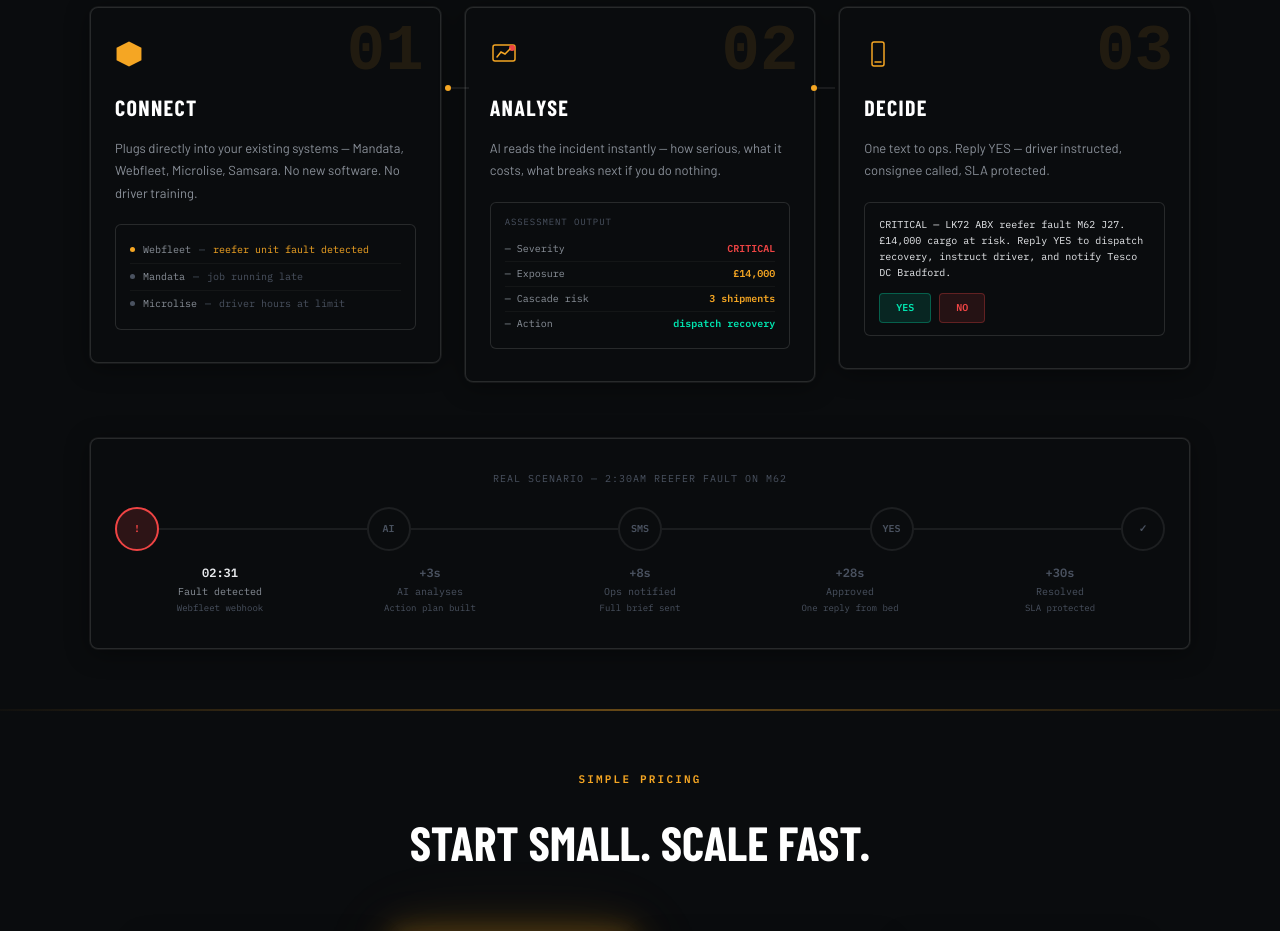
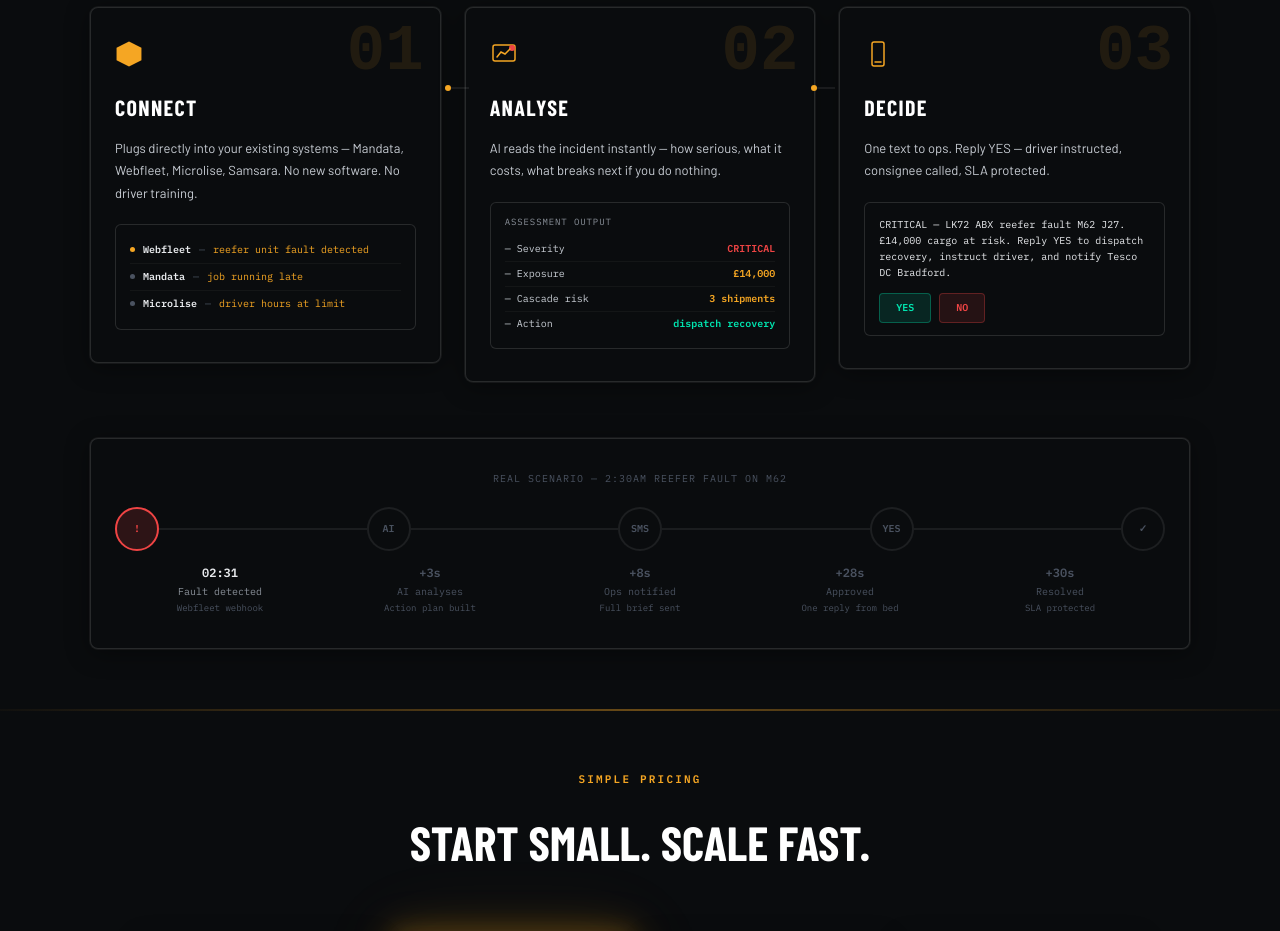
Before and after one commit to waterwellproject8-star/disruption-hub, a Next.js app: page / in a window 1280 px wide. Shown: the part 1100-2031 px from the top of the page. Built offline with nearby package versions, Linux system fonts and the light colour scheme; a web font is replaced by a local one.

Commit message:
page.js: HOW IT WORKS contrast fixes — card descriptions #c8cdd4, platform names white+bold, all status text amber, assessment labels #c8cdd4, ASSESSMENT OUTPUT label #8a9099

```diff
--- a/app/page.js
+++ b/app/page.js
@@ -379,7 +379,7 @@ export default function HomePage() {
                 <svg width="28" height="28" viewBox="0 0 18 18"><polygon points="9,1 17,5 17,13 9,17 1,13 1,5" fill="#f5a623"/></svg>
               </div>
               <h3 style={{ fontFamily: FF.condensed, fontSize: 22, fontWeight: 800, textTransform: 'uppercase', letterSpacing: '0.06em', color: '#fff', marginBottom: 12 }}>Connect</h3>
-              <p style={{ fontSize: 13, color: '#8a9099', lineHeight: 1.7, marginBottom: 20 }}>Plugs directly into your existing systems — Mandata, Webfleet, Microlise, Samsara. No new software. No driver training.</p>
+              <p style={{ fontSize: 13, color: '#c8cdd4', lineHeight: 1.7, marginBottom: 20, fontWeight: 400 }}>Plugs directly into your existing systems — Mandata, Webfleet, Microlise, Samsara. No new software. No driver training.</p>
               <div style={{ background: T.navyCard, border: '1px solid rgba(255,255,255,0.12)', borderRadius: 6, padding: '12px 14px' }}>
                 {[
                   { src: 'Webfleet', evt: 'reefer unit fault detected', hot: true },
@@ -388,9 +388,9 @@ export default function HomePage() {
                 ].map((w, i) => (
                   <div key={i} style={{ display: 'flex', alignItems: 'center', gap: 8, padding: '5px 0', borderBottom: i < 2 ? '1px solid rgba(255,255,255,0.04)' : 'none' }}>
                     <div style={{ width: 5, height: 5, borderRadius: '50%', background: w.hot ? '#f5a623' : '#4a5260' }} />
-                    <span style={{ fontFamily: FF.mono, fontSize: 10, color: '#8a9099' }}>{w.src}</span>
+                    <span style={{ fontFamily: FF.mono, fontSize: 10, color: '#e8eaed', fontWeight: 600 }}>{w.src}</span>
                     <span style={{ fontFamily: FF.mono, fontSize: 10, color: '#4a5260' }}>—</span>
-                    <span style={{ fontFamily: FF.mono, fontSize: 10, color: w.hot ? '#f5a623' : '#4a5260' }}>{w.evt}</span>
+                    <span style={{ fontFamily: FF.mono, fontSize: 10, color: '#f5a623' }}>{w.evt}</span>
                   </div>
                 ))}
               </div>
@@ -414,9 +414,9 @@ export default function HomePage() {
                 </svg>
               </div>
               <h3 style={{ fontFamily: FF.condensed, fontSize: 22, fontWeight: 800, textTransform: 'uppercase', letterSpacing: '0.06em', color: '#fff', marginBottom: 12 }}>Analyse</h3>
-              <p style={{ fontSize: 13, color: '#8a9099', lineHeight: 1.7, marginBottom: 20 }}>AI reads the incident instantly — how serious, what it costs, what breaks next if you do nothing.</p>
+              <p style={{ fontSize: 13, color: '#c8cdd4', lineHeight: 1.7, marginBottom: 20, fontWeight: 400 }}>AI reads the incident instantly — how serious, what it costs, what breaks next if you do nothing.</p>
               <div style={{ background: T.navyCard, border: '1px solid rgba(255,255,255,0.12)', borderRadius: 6, padding: '12px 14px' }}>
-                <div style={{ fontFamily: FF.mono, fontSize: 9, color: '#4a5260', letterSpacing: '0.1em', marginBottom: 8 }}>ASSESSMENT OUTPUT</div>
+                <div style={{ fontFamily: FF.mono, fontSize: 9, color: '#8a9099', letterSpacing: '0.1em', marginBottom: 8 }}>ASSESSMENT OUTPUT</div>
                 {[
                   { k: 'Severity', v: 'CRITICAL', c: '#ef4444' },
                   { k: 'Exposure', v: '£14,000', c: '#f5a623' },
@@ -424,7 +424,7 @@ export default function HomePage() {
                   { k: 'Action', v: 'dispatch recovery', c: '#00e5b0' },
                 ].map((r, i) => (
                   <div key={i} style={{ display: 'flex', justifyContent: 'space-between', padding: '4px 0', borderBottom: i < 3 ? '1px solid rgba(255,255,255,0.04)' : 'none' }}>
-                    <span style={{ fontFamily: FF.mono, fontSize: 10, color: '#8a9099' }}>— {r.k}</span>
+                    <span style={{ fontFamily: FF.mono, fontSize: 10, color: '#c8cdd4' }}>— {r.k}</span>
                     <span style={{ fontFamily: FF.mono, fontSize: 10, color: r.c, fontWeight: 600 }}>{r.v}</span>
                   </div>
                 ))}
@@ -448,7 +448,7 @@ export default function HomePage() {
                 </svg>
               </div>
               <h3 style={{ fontFamily: FF.condensed, fontSize: 22, fontWeight: 800, textTransform: 'uppercase', letterSpacing: '0.06em', color: '#fff', marginBottom: 12 }}>Decide</h3>
-              <p style={{ fontSize: 13, color: '#8a9099', lineHeight: 1.7, marginBottom: 20 }}>One text to ops. Reply YES — driver instructed, consignee called, SLA protected.</p>
+              <p style={{ fontSize: 13, color: '#c8cdd4', lineHeight: 1.7, marginBottom: 20, fontWeight: 400 }}>One text to ops. Reply YES — driver instructed, consignee called, SLA protected.</p>
               <div style={{ background: T.navyCard, border: '1px solid rgba(255,255,255,0.12)', borderRadius: 6, padding: '14px 14px 12px' }}>
                 <div style={{ fontFamily: FF.mono, fontSize: 10, color: '#e8eaed', lineHeight: 1.6, marginBottom: 12 }}>
                   CRITICAL — LK72 ABX reefer fault M62 J27. £14,000 cargo at risk. Reply YES to dispatch recovery, instruct driver, and notify Tesco DC Bradford.
```
